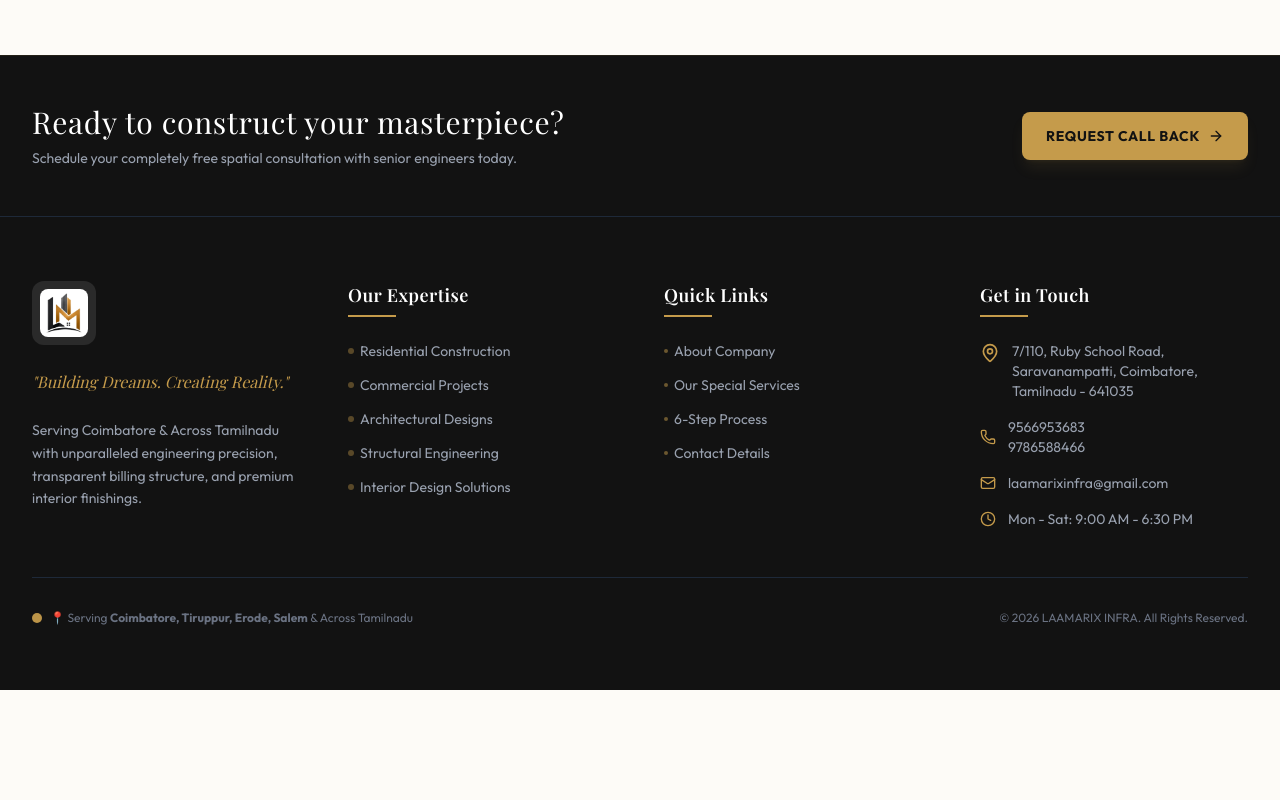
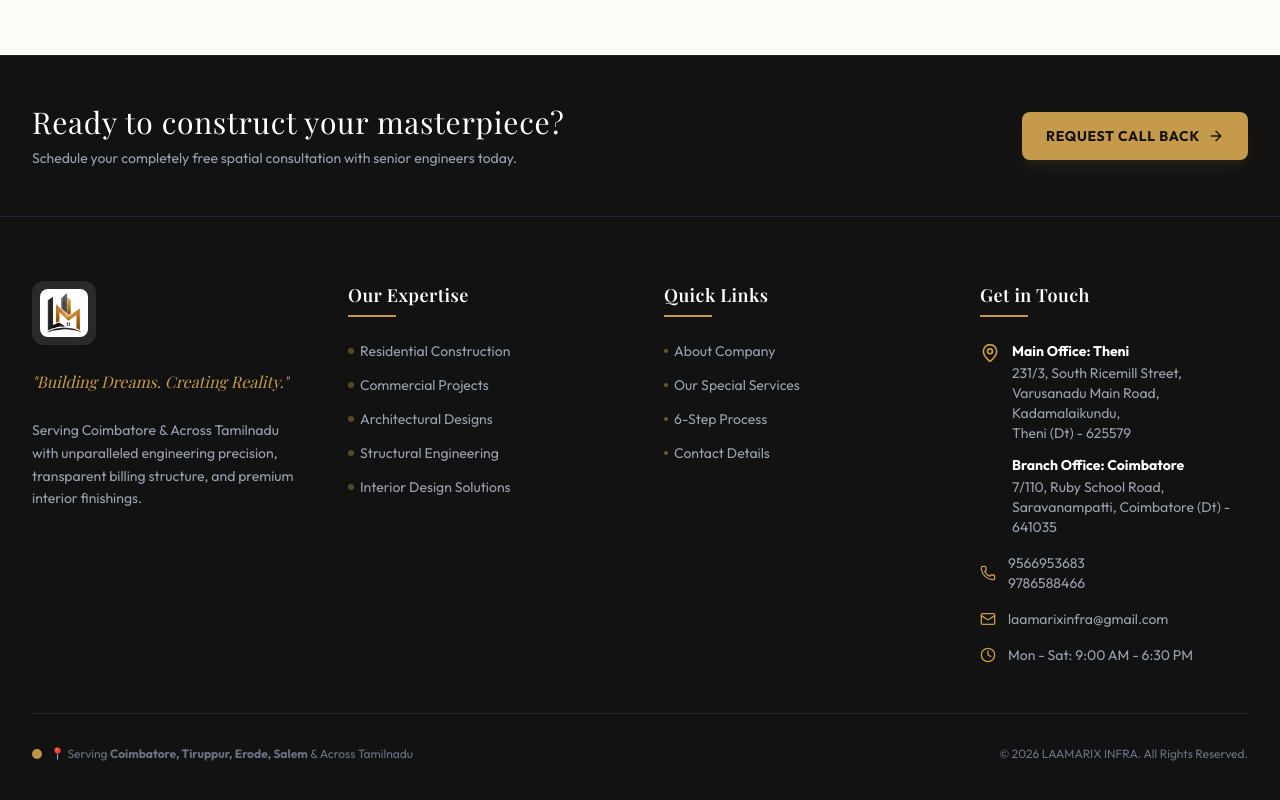
Before and after one commit to GaneshPrasad14/Laamarixinfra, a React (Vite) app: page / in a window 1280 px wide. Shown: the part 2987-3787 px from the top of the page. Before the commit the page ends 3677 px from the top, so only its background shows below. Built offline with nearby package versions, Linux system fonts and the light colour scheme; a web font is replaced by a local one.

Commit message:
Revise footer with new office address details
Updated footer to include main and branch office addresses.

```diff
--- a/src/components/Footer.tsx
+++ b/src/components/Footer.tsx
@@ -114,11 +114,19 @@
 
             <div className="flex items-start gap-3 text-sm text-gray-400">
               <MapPin className="w-5 h-5 text-gold-500 shrink-0 mt-0.5" />
-              <span>
-                7/110, Ruby School Road,<br />
-                Saravanampatti, Coimbatore,<br />
-                Tamilnadu - 641035
-              </span>
+              <div className="space-y-3">
+                <div>
+                  <strong className="text-white block mb-0.5">Main Office: Theni</strong>
+                  231/3, South Ricemill Street,<br />
+                  Varusanadu Main Road, Kadamalaikundu,<br />
+                  Theni (Dt) - 625579
+                </div>
+                <div>
+                  <strong className="text-white block mb-0.5">Branch Office: Coimbatore</strong>
+                  7/110, Ruby School Road,<br />
+                  Saravanampatti, Coimbatore (Dt) - 641035
+                </div>
+              </div>
             </div>
 
             <div className="flex items-center gap-3 text-sm text-gray-400">
```
